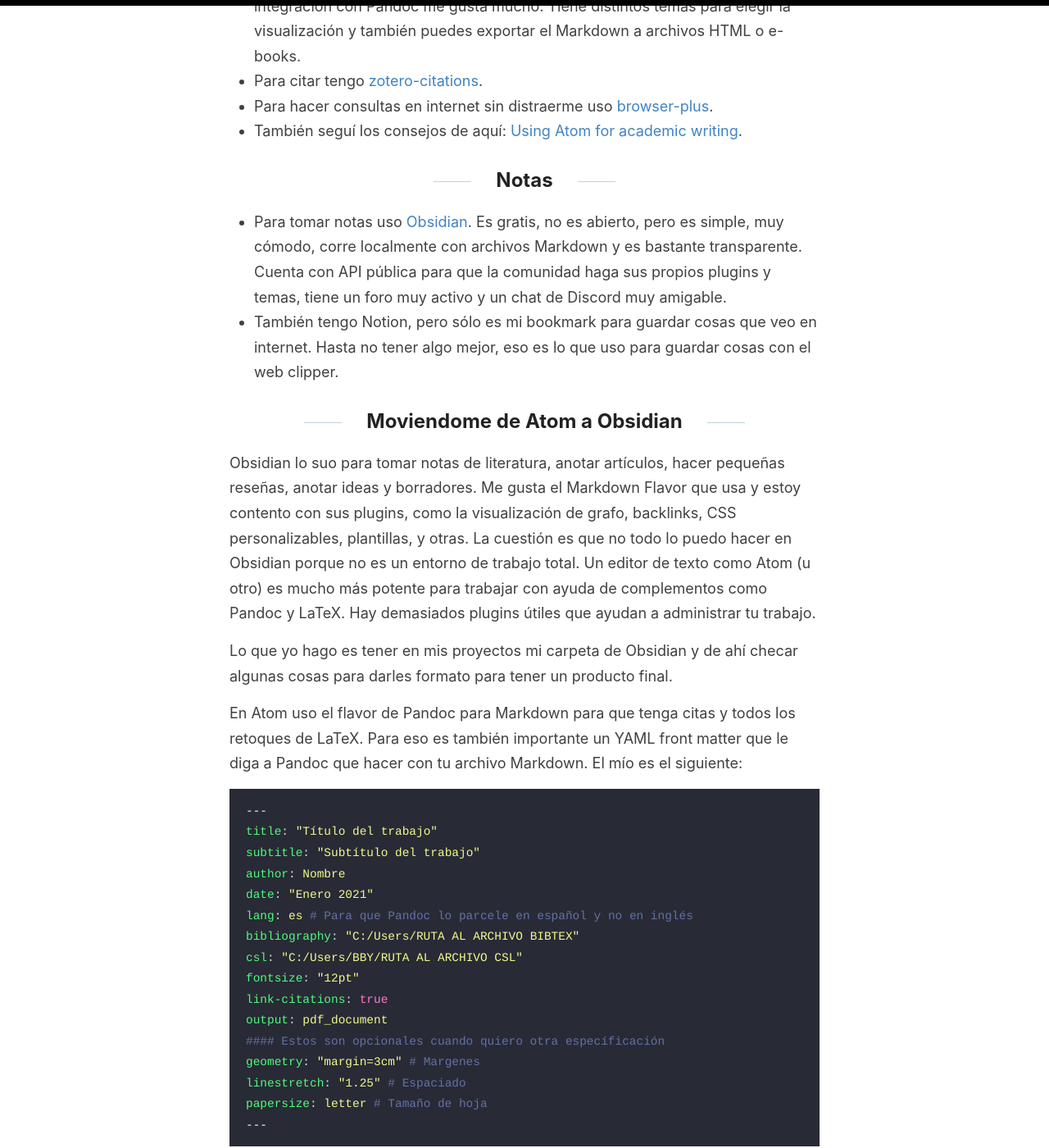
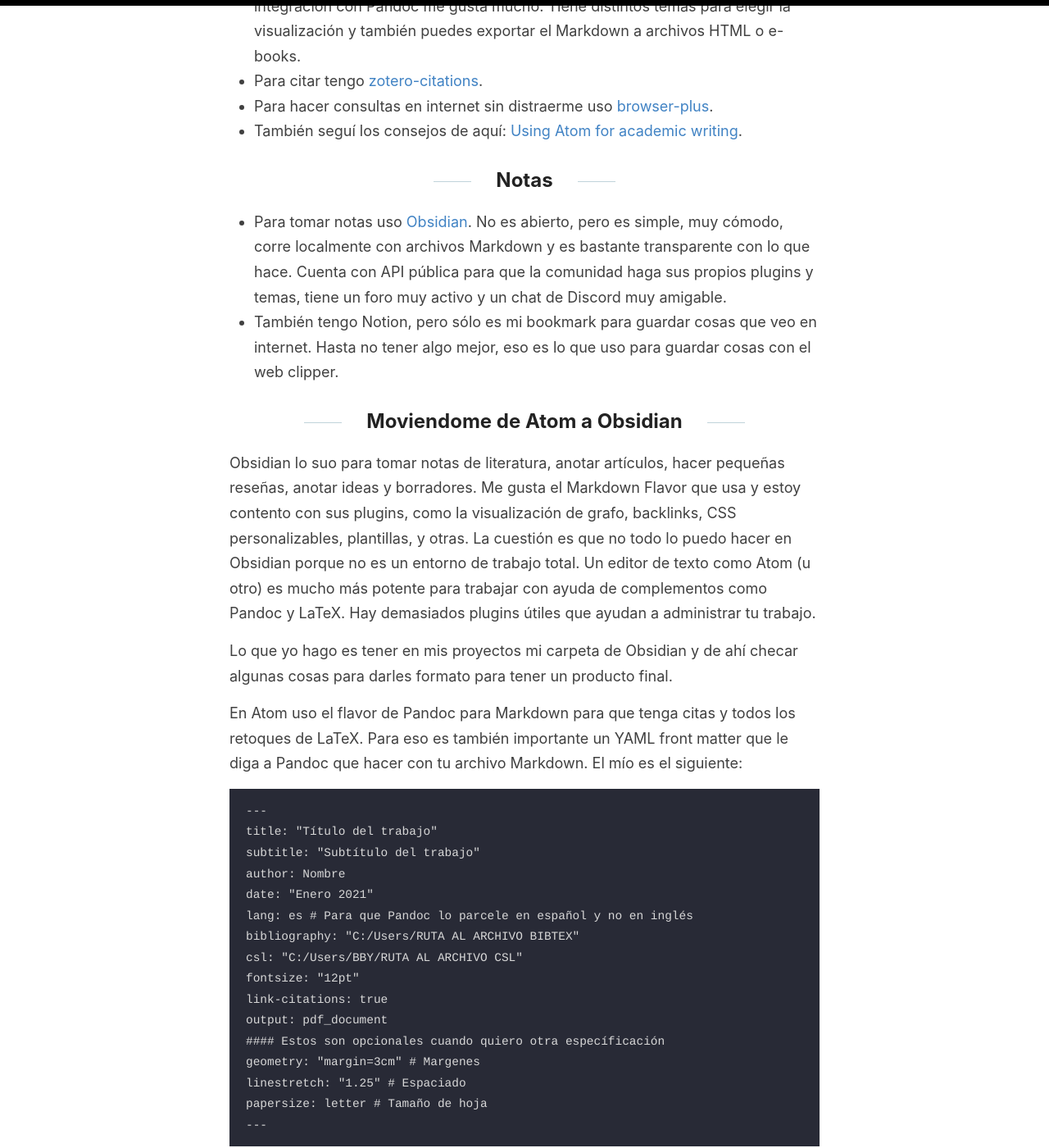
Before and after one commit to carloslucmat/reverie-clm, a Jekyll site: the page built from _posts/2021-01-04-entorno1.md, in a window 1280 px wide and 1400 px high, scrolled down 875 px. Shown: the whole window at 82% size. Built offline with Jekyll 4.4.1, drawn with Linux system fonts in a browser that asks for light colours.

Commit message:
yaml sin formato

````diff
--- a/_posts/2021-01-04-entorno1.md
+++ b/_posts/2021-01-04-entorno1.md
@@ -19,7 +19,7 @@
 - También seguí los consejos de aquí: [Using Atom for academic writing](https://discuss.atom.io/t/using-atom-for-academic-writing/19222).
 
 ## Notas
-- Para tomar notas uso [Obsidian](https://obsidian.md). Es gratis, no es abierto, pero es simple, muy cómodo, corre localmente con archivos Markdown y es bastante transparente. Cuenta con API pública para que la comunidad haga sus propios plugins y temas, tiene un foro muy activo y un chat de Discord muy amigable.
+- Para tomar notas uso [Obsidian](https://obsidian.md). No es abierto, pero es simple, muy cómodo, corre localmente con archivos Markdown y es bastante transparente con lo que hace. Cuenta con API pública para que la comunidad haga sus propios plugins y temas, tiene un foro muy activo y un chat de Discord muy amigable.
 - También tengo Notion, pero sólo es mi bookmark para guardar cosas que veo en internet. Hasta no tener algo mejor, eso es lo que uso para guardar cosas con el web clipper.
 
 ## Moviendome de Atom a Obsidian
@@ -29,7 +29,7 @@
 
 En Atom uso el flavor de Pandoc para Markdown para que tenga citas y todos los retoques de LaTeX. Para eso es también importante un YAML front matter que le diga a Pandoc que hacer con tu archivo Markdown. El mío es el siguiente:
 
-```yaml
+```
 ---
 title: "Título del trabajo"
 subtitle: "Subtítulo del trabajo"
````
